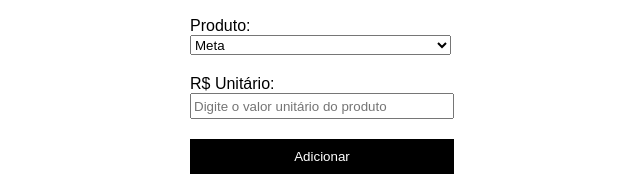
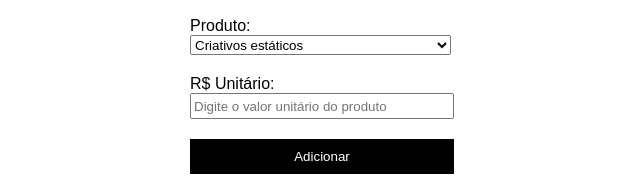
Before and after one commit to DevPereira11/V4Site, a plain HTML site: page V4Site/index.html in a window 1280 px wide. Shown: the part 827-1020 px from the top of the page, 318-958 px from the left. Drawn offline with Linux system fonts and the light colour scheme.

Commit message:
Add files via upload

```diff
--- a/V4Site/index.html
+++ b/V4Site/index.html
@@ -93,9 +93,10 @@
 
         <label for="produto_select" id="produto_label" name="produto_label">Produto:</label>
         <select name="produto_select" id="produto_select">
-          <option value="Meta">Meta</option>
-          <option value="Linkedin">Linkedin</option>
-          <option value="Social Media">Social Media</option>
+          <option value="Criativos estáticos">Criativos estáticos</option>
+          <option value="Gerenciamento de Campanha">Gerenciamento de Campanha</option>
+          <option value="Atualização de Criativos">Atualização de Criativos</option>
+          <option value="Campanhas Para MEI">Campanhas Para MEI</option>
         </select>
 
         <label for="valorUnitario_input" id="valorUnitario_label" name="valorUnitario_label">R$
```
